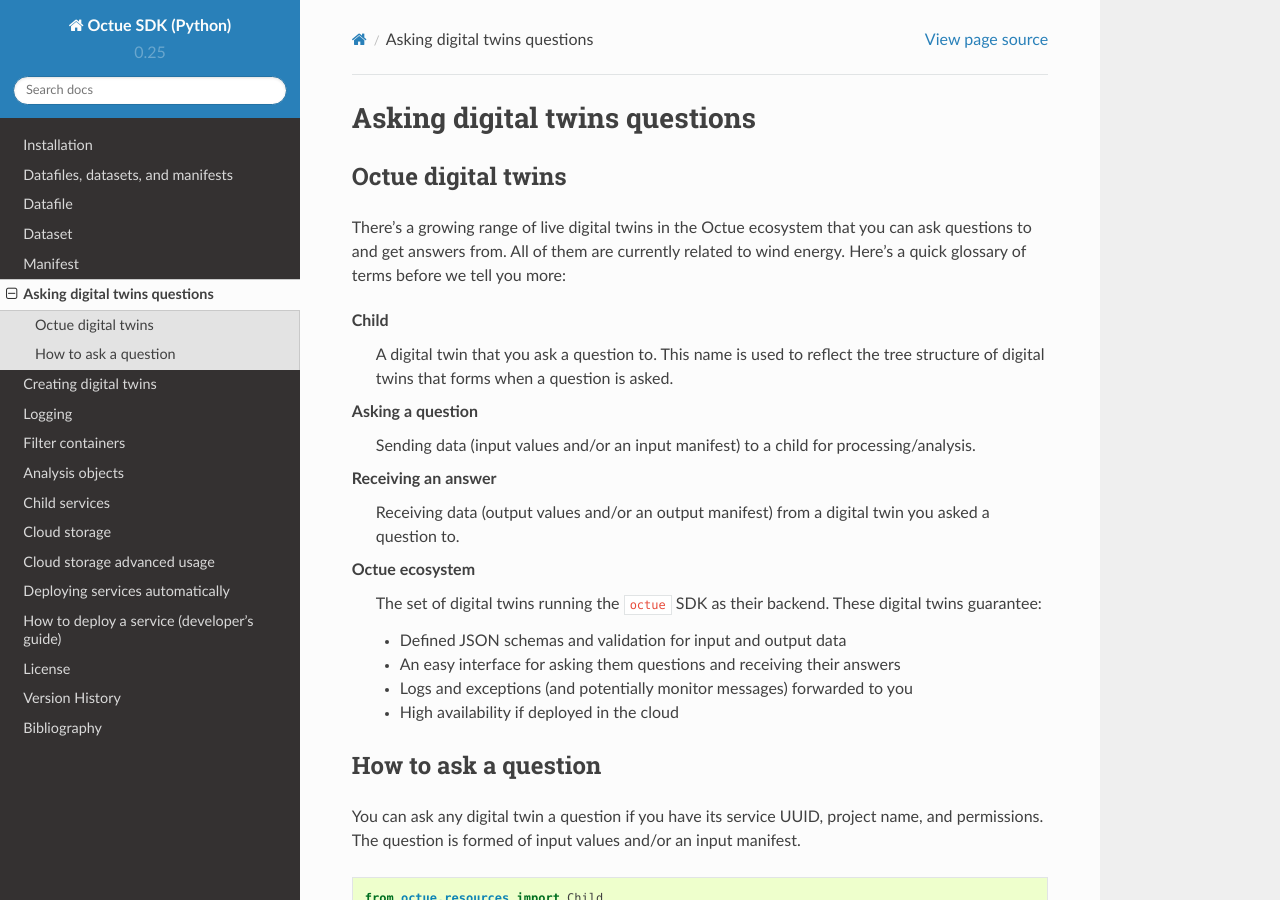
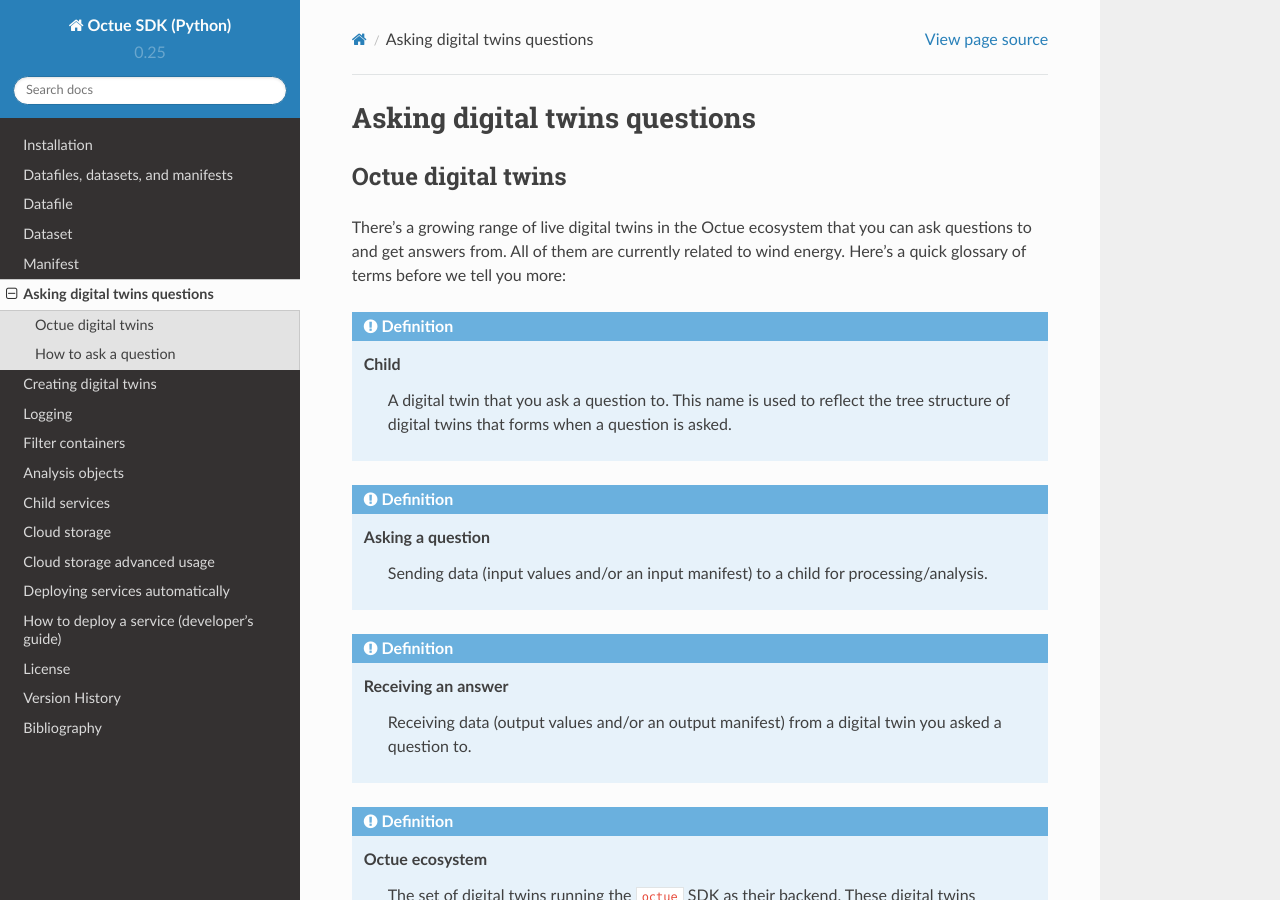
Before and after one commit to octue/octue-sdk-python, a Sphinx documentation site: the page built from docs/source/asking_questions.rst, in a window 1280 px wide and 900 px high. Built offline with Sphinx 7.4.7 and the Read the Docs theme 2.0.0, drawn with Linux system fonts in a browser that asks for light colours.

Commit message:
DOC: Use custom admonition for definitions

```diff
--- a/docs/source/asking_questions.rst
+++ b/docs/source/asking_questions.rst
@@ -10,16 +10,23 @@
 There's a growing range of live digital twins in the Octue ecosystem that you can ask questions to and get answers from.
 All of them are currently related to wind energy. Here's a quick glossary of terms before we tell you more:
 
-.. glossary::
+.. admonition:: Definition
+
     Child
         A digital twin that you ask a question to. This name is used to reflect the tree structure of digital twins
         that forms when a question is asked.
 
+.. admonition:: Definition
+
     Asking a question
         Sending data (input values and/or an input manifest) to a child for processing/analysis.
 
+.. admonition:: Definition
+
     Receiving an answer
        Receiving data (output values and/or an output manifest) from a digital twin you asked a question to.
+
+.. admonition:: Definition
 
     Octue ecosystem
        The set of digital twins running the ``octue`` SDK as their backend. These digital twins guarantee:
--- a/docs/source/datafile.rst
+++ b/docs/source/datafile.rst
@@ -3,8 +3,10 @@
 ========
 Datafile
 ========
-A single local or cloud file and its metadata.
 
+.. admonition:: Definition
+
+    A single local or cloud file and its metadata.
 
 Key features
 ============
--- a/docs/source/dataset.rst
+++ b/docs/source/dataset.rst
@@ -3,7 +3,10 @@
 =======
 Dataset
 =======
-A set of related :doc:`datafiles <datafile>` that exist in the same location, plus metadata.
+
+.. admonition:: Definition
+
+    A set of related :doc:`datafiles <datafile>` that exist in the same location, plus metadata.
 
 Key features
 ============
```
Also changed, not shown: docs/source/manifest.rst (+5 -2 lines).
